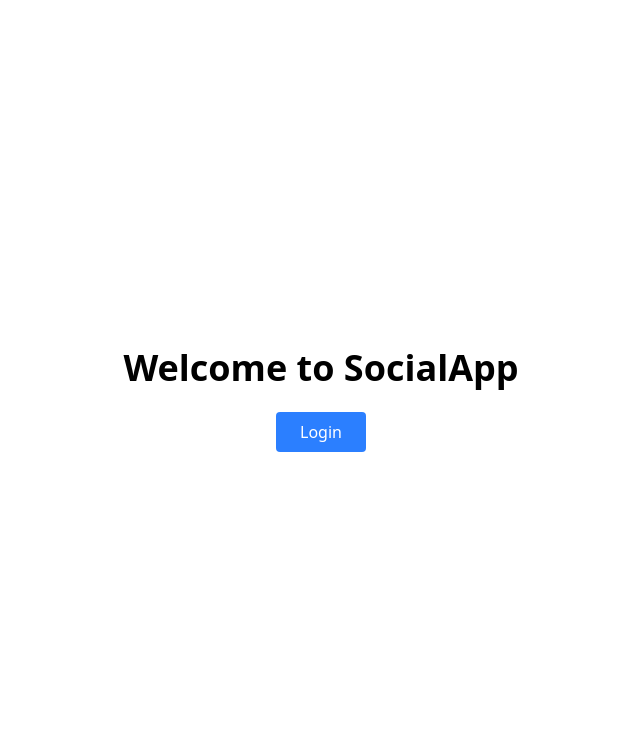
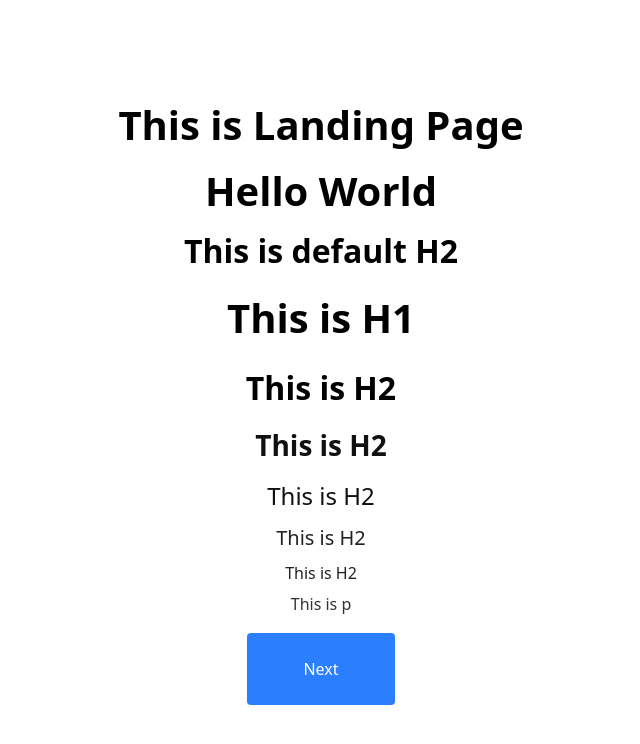
Before and after one commit to alesurankar/social_media_project, a Next.js app in the folder apps/web/: page / in a window 1280 px wide. Shown: the top 744 px of the page, without its empty margins (319-959 px from the left). Built offline with nearby package versions, Linux system fonts and the light colour scheme.

Commit message:
add default styles

```diff
--- a/apps/web/src/app/(app)/feed/page.tsx
+++ b/apps/web/src/app/(app)/feed/page.tsx
@@ -1,18 +1,20 @@
-import { cookies } from "next/headers";
-import { redirect } from "next/navigation";
+"use client";
 
-export default async function FeedPage() {
-  const cookieStore = await cookies();
-  const token = cookieStore.get("token")?.value;
+import { useRouter } from "next/navigation";
 
-  if (!token) {
-    redirect("/");
-  }
+
+export default function FeedPage() {
+  const router = useRouter();
 
   return (
     <div>
       <h1>Feed Page</h1>
-      <p>Only logged-in users can see this.</p>
+      <p>feed page content.</p>
+      <button
+        className="px-14 py-6 bg-blue-500 text-white rounded"
+        onClick={() => router.push("/")}
+      >Back
+      </button>
     </div>
   );
 }
--- a/apps/web/src/app/global.css
+++ b/apps/web/src/app/global.css
@@ -1 +1,50 @@
 @import "tailwindcss";
+
+h1 {
+  font-size: 2.5rem;
+  font-weight: bold;
+  color: #000000;
+  margin-bottom: 1rem;
+}
+
+h2 {
+  font-size: 2rem;
+  font-weight: 600;
+  color: #000000;
+  margin-bottom: 0.8rem;
+}
+
+h3 {
+  font-size: 1.75rem;
+  font-weight: 600;
+  color: #111111;
+  margin-bottom: 0.7rem;
+}
+
+h4 {
+  font-size: 1.5rem;
+  font-weight: 500;
+  color: #111111;
+  margin-bottom: 0.6rem;
+}
+
+h5 {
+  font-size: 1.25rem;
+  font-weight: 500;
+  color: #222222;
+  margin-bottom: 0.5rem;
+}
+
+h6 {
+  font-size: 1rem;
+  font-weight: 500;
+  color: #222222;
+  margin-bottom: 0.4rem;
+}
+
+p {
+  font-size: 1rem;
+  color: #333;
+  line-height: 1.6;
+  margin-bottom: 1rem;
+}
--- a/apps/web/src/app/page.tsx
+++ b/apps/web/src/app/page.tsx
@@ -1,48 +1,28 @@
 "use client";
 
-import { useEffect, useState } from "react";
 import { useRouter } from "next/navigation";
-import Modal from "../components/Modal";
-import AuthForm from "../components/AuthForm";
+
 
 export default function LandingPage() {
   const router = useRouter();
-  const [showModal, setShowModal] = useState(false);
-  const [checkingAuth, setCheckingAuth] = useState(true);
-  const [currentUser, setCurrentUser] = useState<any>(null);
-
-  useEffect(() => {
-    const token = localStorage.getItem("token");
-    if (token) {
-      router.push("/feed");
-    }
-    else {
-      setCheckingAuth(false);
-    }
-  }, []);
-
-  if (checkingAuth) return <div className="flex items-center justify-center h-screen">Loading...</div>;
 
   return (
     <main className="flex flex-col items-center justify-center h-screen">
-      <h1 className="text-4xl font-bold">Welcome to SocialApp</h1>
-
+      <h1>This is Landing Page</h1>
+      <h1 className="text-red-500 text-5xl">Hello World</h1>
+      <h2>This is default H2</h2>
+      <h1>This is H1</h1>
+      <h2>This is H2</h2>
+      <h3>This is H2</h3>
+      <h4>This is H2</h4>
+      <h5>This is H2</h5>
+      <h6 className="text-white">This is H2</h6>
+      <p>This is p</p>
       <button
-        className="mt-6 px-6 py-2 bg-blue-500 text-white rounded"
-        onClick={() => setShowModal(true)}
-      >
-        Login
+        className="px-14 py-6 bg-blue-500 text-white rounded"
+        onClick={() => router.push("/feed")}
+      >Next
       </button>
-
-      {showModal && (
-        <Modal onClose={() => setShowModal(false)}>
-          <AuthForm
-            onSuccess={() => setShowModal(false)}
-            setUser={(user) => setCurrentUser(user)}
-          />
-        </Modal>
-      )}
-      {currentUser && <p className="mt-4">Hello, {currentUser.username}</p>}
     </main>
   );
 }
```
